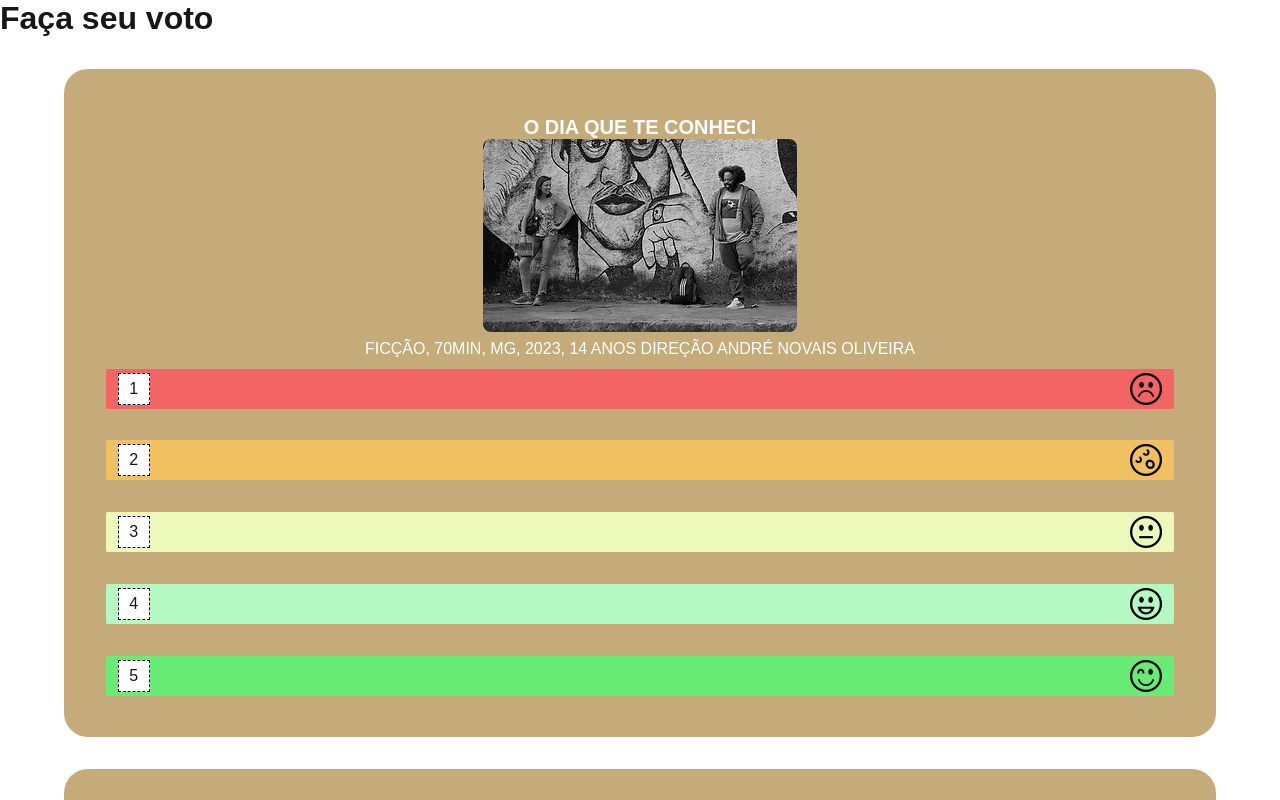
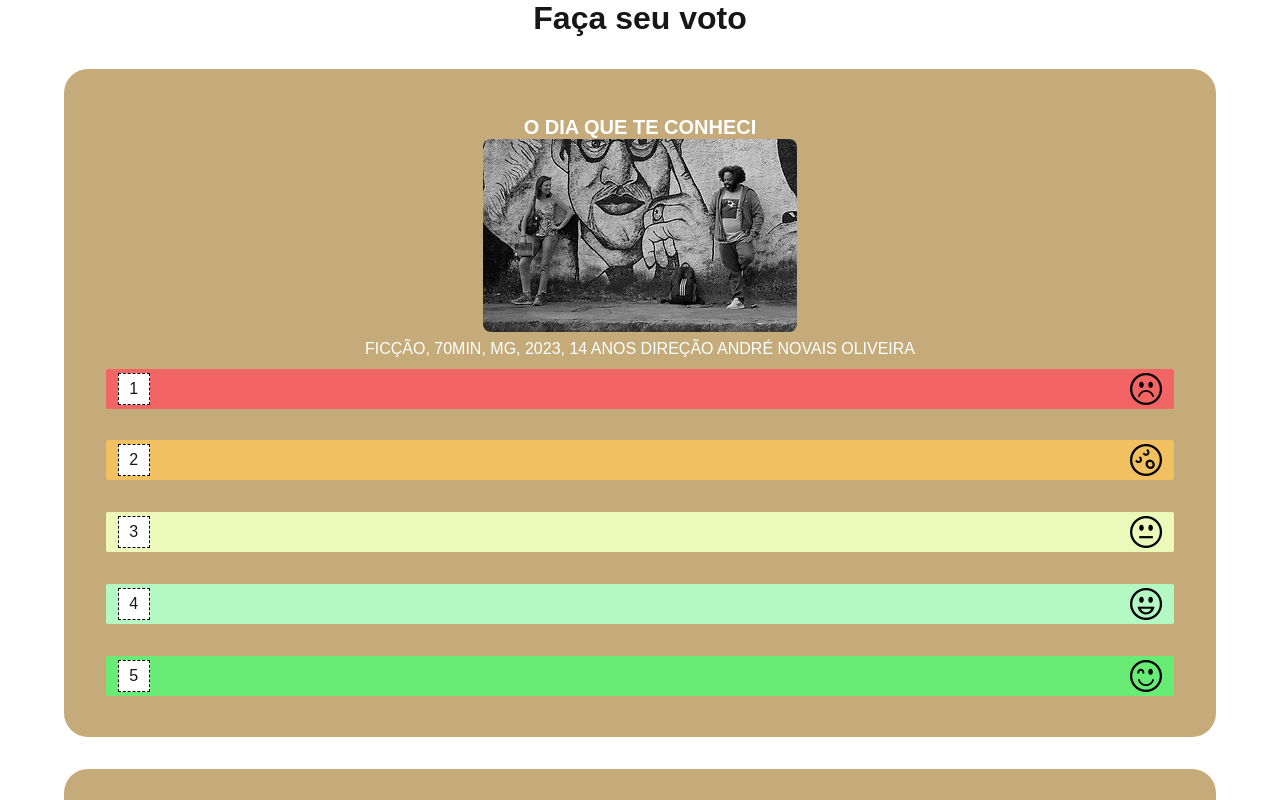
Before and after one commit to ellyfbernardo/votamostra-nextjs-definitive, a Next.js app: page /mostra-panorama-22-11 in a window 1280 px wide. Shown: the top 800 px of the page. Built offline with nearby package versions, Linux system fonts and the light colour scheme.

Commit message:
align text title 'faca seu voto' page

```diff
--- a/src/app/layout.js
+++ b/src/app/layout.js
@@ -13,7 +13,7 @@ const geistMono = localFont({
 });
 
 export const metadata = {
-  title: "Create Next App",
+  title: "VotaMostra",
   description: "Generated by create next app",
 };
 
--- a/src/app/mostra-panorama-22-11/page.js
+++ b/src/app/mostra-panorama-22-11/page.js
@@ -1,5 +1,5 @@
 import Link from "next/link"
-import styles from "./page.module.css";
+import style from "./page.module.css";
 import MovieCard from "../components/moviecard/moviecard";
 import filme1 from '../assets/filme1.webp';
 import filme2 from '../assets/filme2.webp';
@@ -7,7 +7,7 @@ import filme3 from '../assets/filme3.webp';
 export default function VoteList(){
      return(
      <>
-        <header>
+        <header className={style.title}>
           <h1>Faça seu voto</h1>
         </header>
         <main>
--- a/src/app/mostra-panorama-22-11/page.module.css
+++ b/src/app/mostra-panorama-22-11/page.module.css
@@ -0,0 +1,3 @@
+.title{
+     text-align: center;
+}
```
